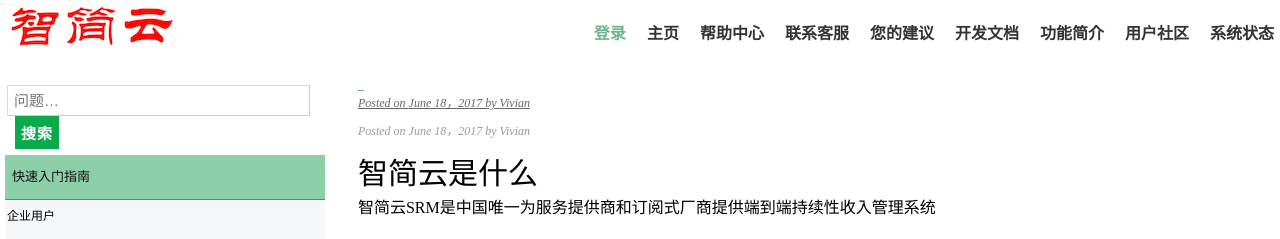
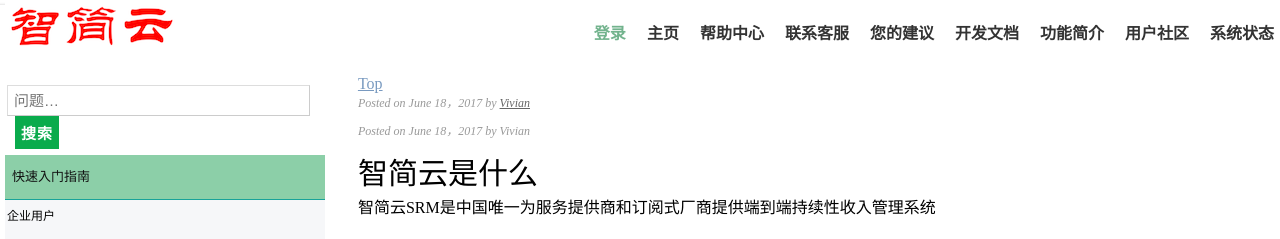
Before and after one commit to dreampivot/slipscloud.github.io, a Jekyll site: the page help/help-index.html, which Jekyll copies as it is, in a window 1280 px wide and 900 px high. Shown: the top 239 px of the window. Built offline with Jekyll 4.4.1, drawn with Linux system fonts in a browser that asks for light colours.

Commit message:
Update help-index.html

```diff
--- a/help/help-index.html
+++ b/help/help-index.html
@@ -30,7 +30,7 @@
 
 		<article class="expanded">
   	        <p></p>
-		<hw>实例</hw>
+<a href="#">Top</a>
 		<div class="article-info">Posted on <time datetime="2017-06-18">June 18，2017</time> by <a href="#" rel="author">Vivian</a></div>
 
 <div class="article-info">Posted on <time datetime="2017-06-18">June 18，2017</time> by Vivian</a></div>
```
